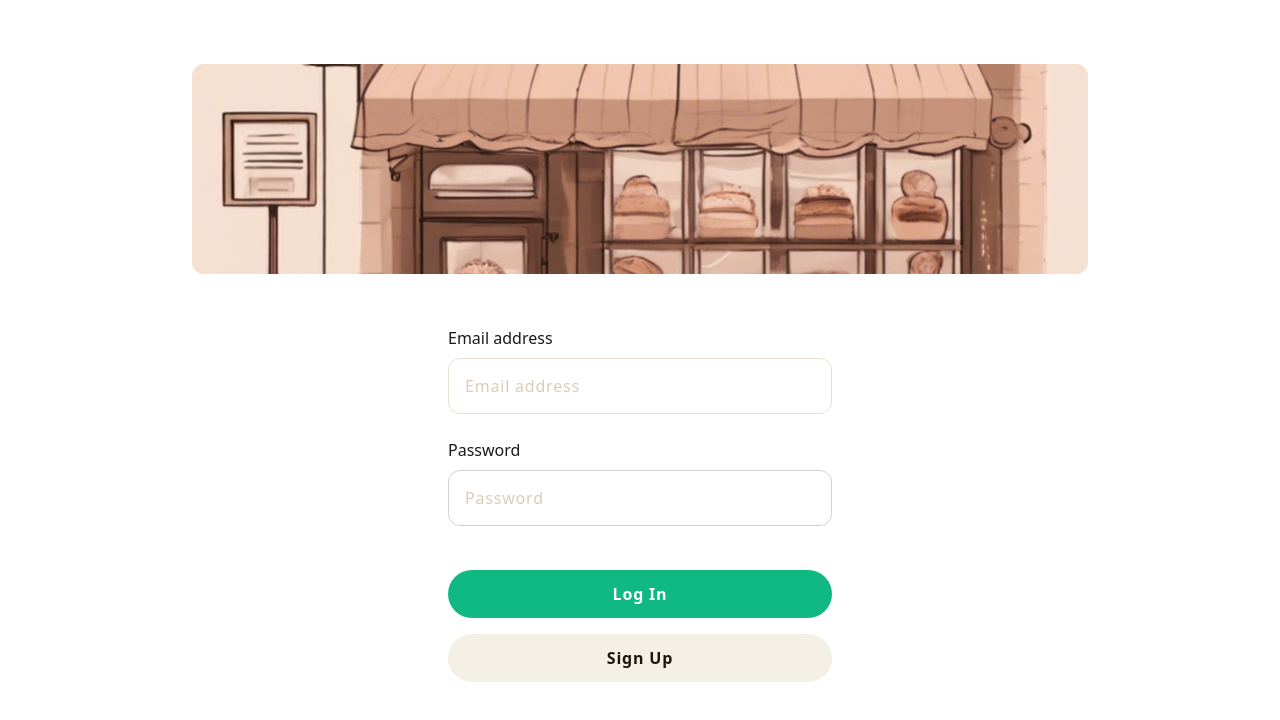
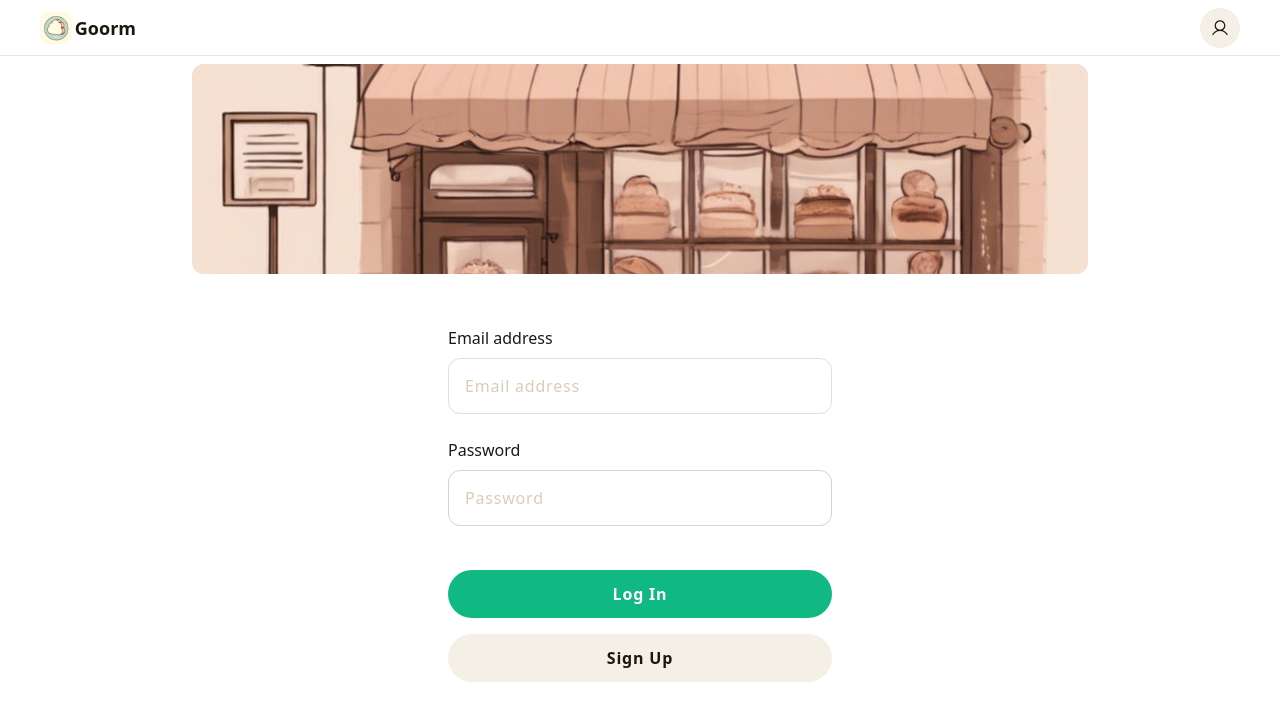
Before and after one commit to GoormBread/front, a React (Vite) app: page /login in a window 1280 px wide. Shown: the top 720 px of the page. Built offline with nearby package versions, Linux system fonts and the light colour scheme.

Commit message:
refactor: header
header component를 tailwind로 변경

```diff
--- /dev/null
+++ b/src/components/@common/groomheader.tsx
@@ -0,0 +1,18 @@
+import React, { useRef, useState } from 'react';
+
+const groomheader = () => {
+
+    return (
+        <div id='header-container' className='fixed top-0 left-0 right-0 flex flex-row justify-between items-center py-3 px-10 w-full h-14 bg-white border-b border-solid border-gray-200 scale-100 box-border'>
+            <a id='title-container' className='flex flex-row justify-between items-center w-24 h-6' href="http://localhost:5173/login">
+                <img id='goorm-image' src='/AuthPage/logo.svg' className='w-8 h-8 rounded-lg'/>
+                <label id='goorm-label' className='flex font-sans font-bold text-lg leading-6 text-groom-blacktext cursor-pointer'>Goorm</label>
+            </a>
+            <div id='user-icon-container' className='flex justify-center items-center w-10 h-10 bg-groom-grey rounded-3xl'>
+                <img id='user-icon' src='/AuthPage/user-icon.svg' className='w-5 h-5'/>
+            </div>
+        </div>
+    );
+}
+
+export default groomheader
--- a/src/components/@common/index.ts
+++ b/src/components/@common/index.ts
@@ -0,0 +1 @@
+export * from "./header.tsx";
--- a/src/pages/LoginPage.tsx
+++ b/src/pages/LoginPage.tsx
@@ -1,8 +1,12 @@
 import React from "react";
 import Signin from "../components/loginpage/Signin";
+import GroomHeader from "../components/@common/groomheader"
 
 export default function LoginPage(){
     return(
-        <Signin/>
+        <>
+            <GroomHeader/>
+            <Signin/>
+        </>
     )
 }
```
